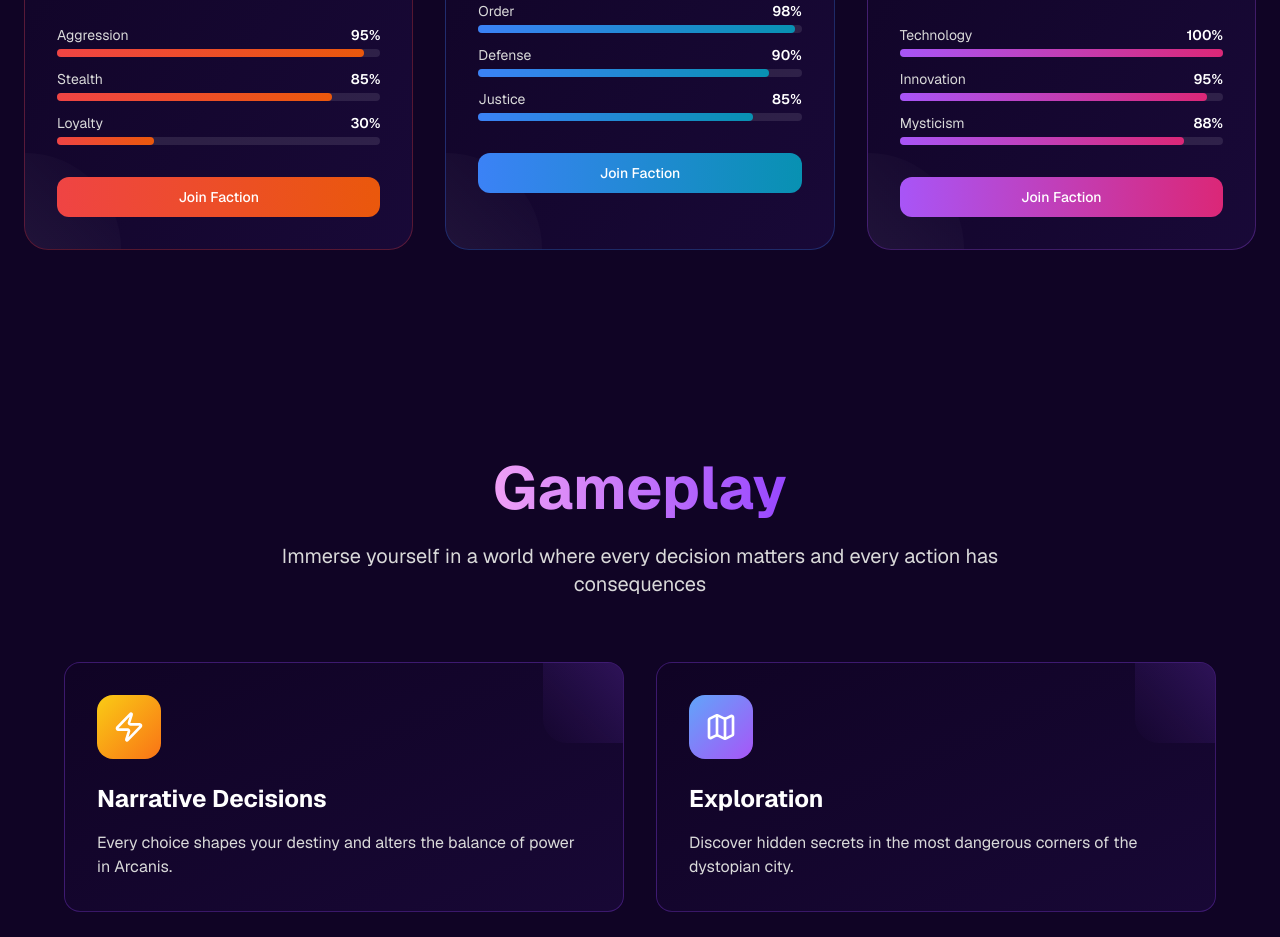
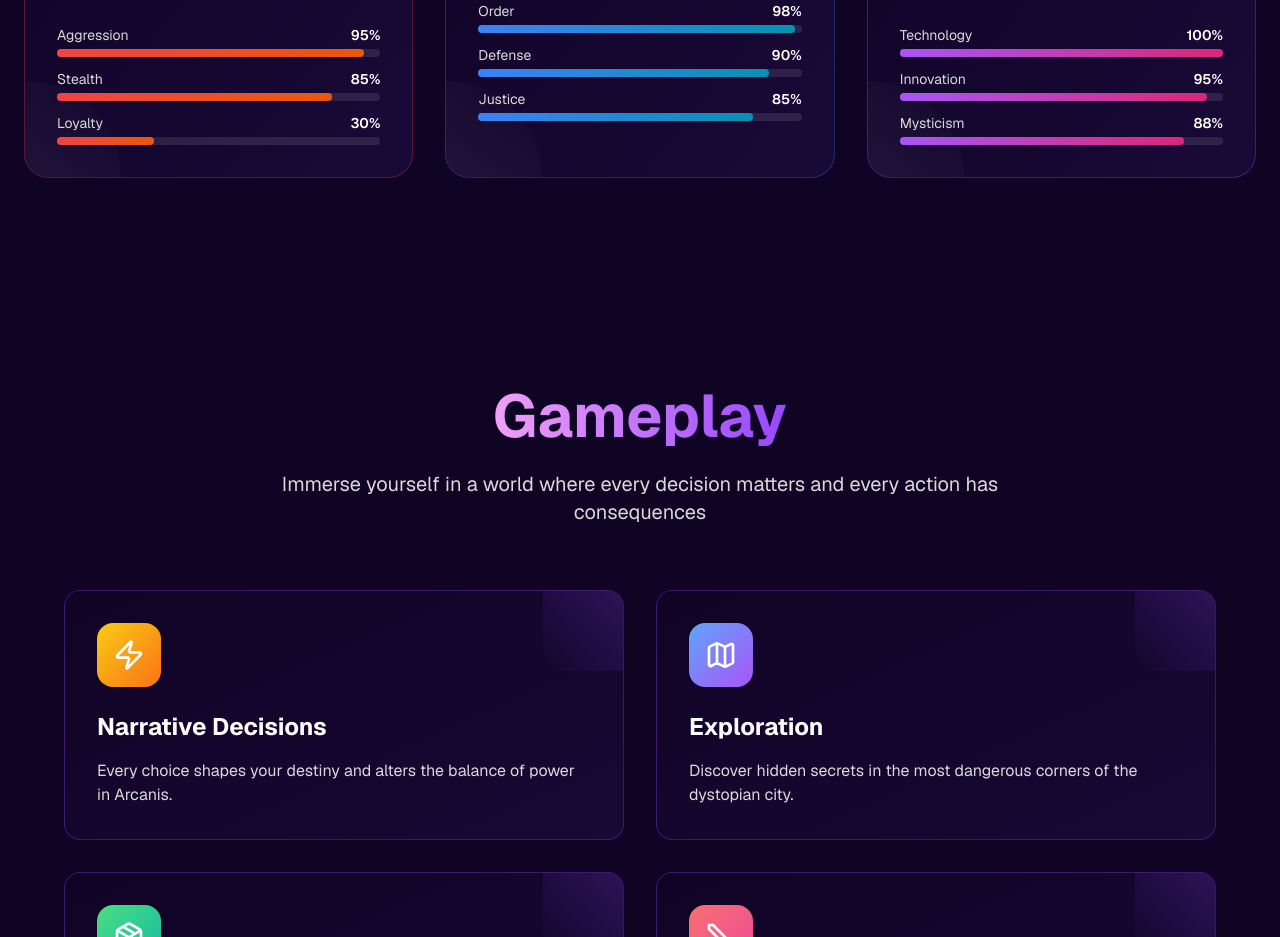
Before and after one commit to JosueBrenes/coa-landing, a Next.js app: page / in a window 1280 px wide. Shown: the part 1480-2417 px from the top of the page. Built offline with nearby package versions, Linux system fonts and the light colour scheme.

Commit message:
Remove "Join Faction" button from the component

```diff
--- a/app/page.tsx
+++ b/app/page.tsx
@@ -392,15 +392,6 @@ export default function Component() {
                         </div>
                       ))}
                     </div>
-
-                    {/* Join faction button */}
-                    <div className="pt-4">
-                      <Button
-                        className={`w-full bg-gradient-to-r ${faction.gradient} hover:shadow-lg hover:shadow-current/25 text-white border-0 rounded-xl transition-all duration-300 group-hover:scale-105`}
-                      >
-                        Join Faction
-                      </Button>
-                    </div>
                   </div>
                 </div>
               </motion.div>
```
